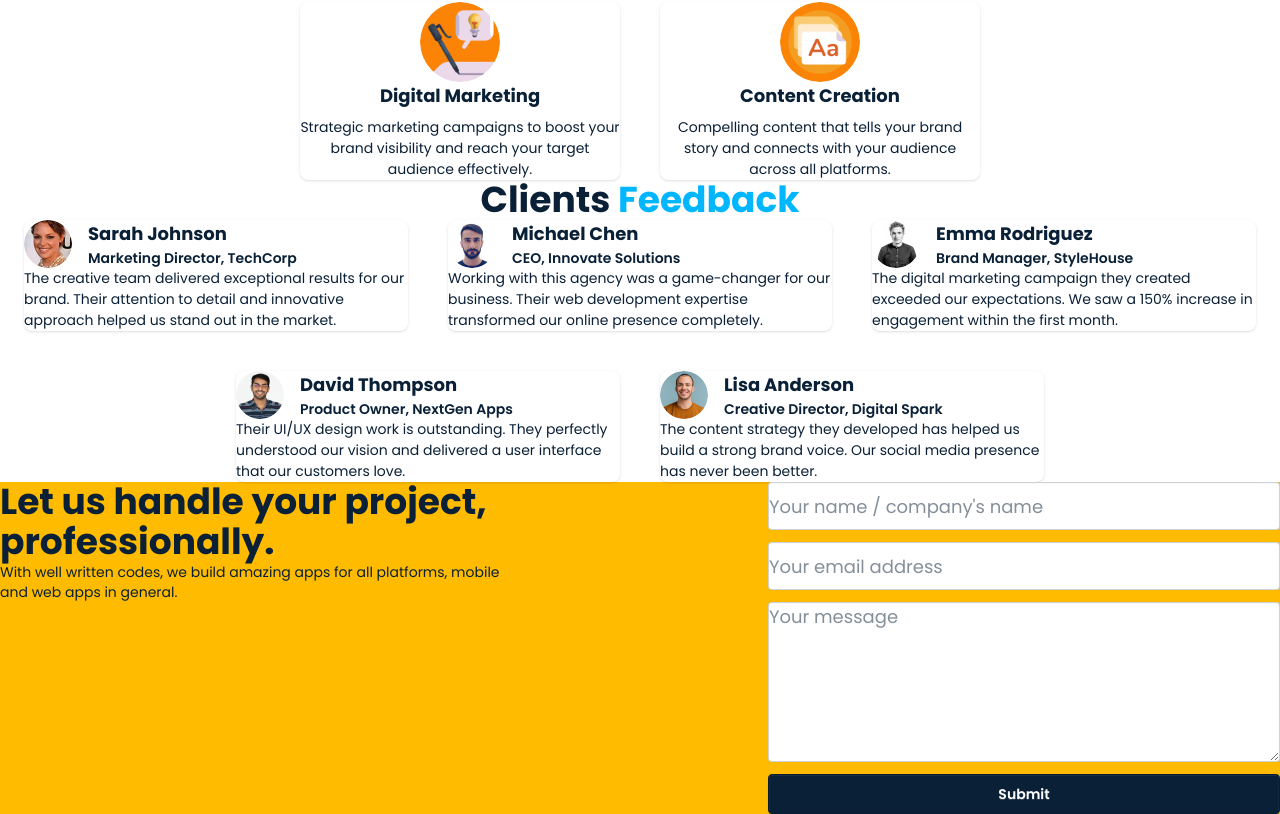
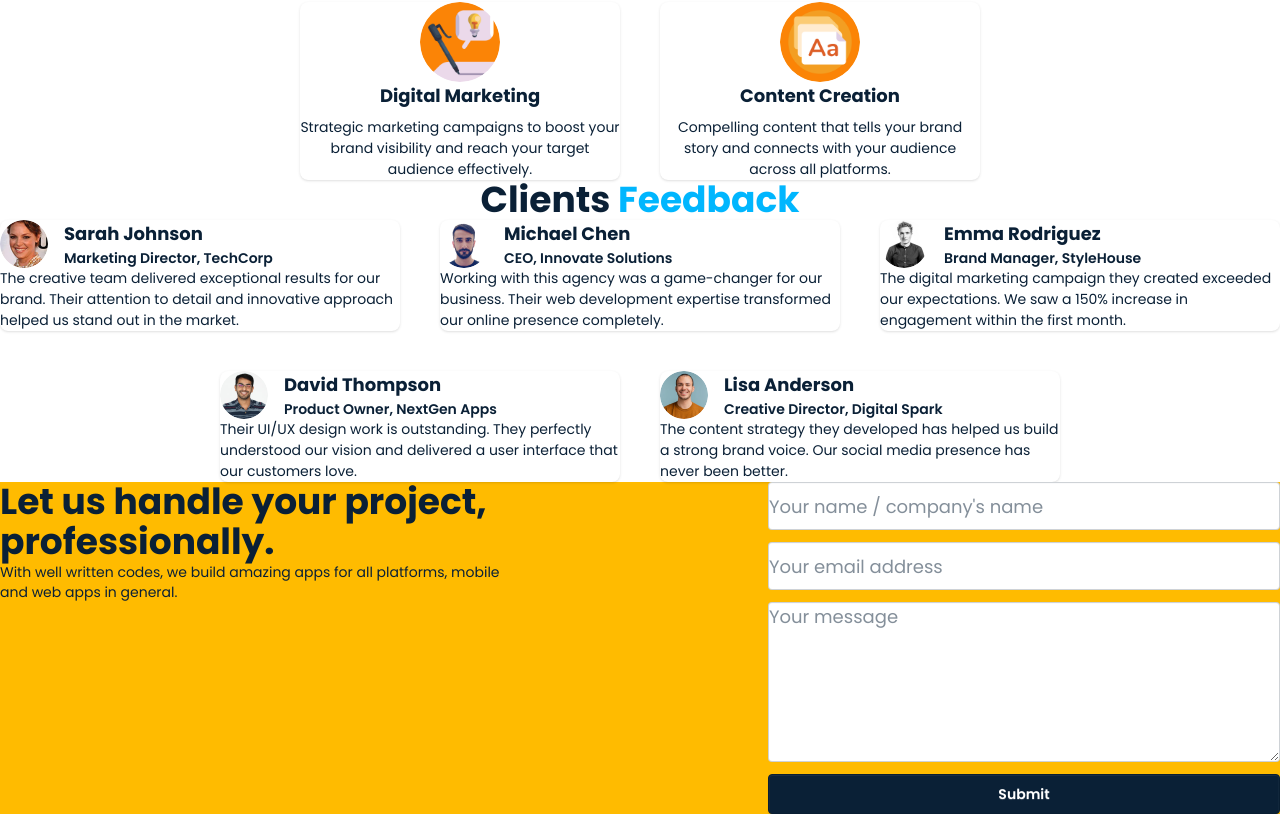
Before and after one commit to akmtasdikulislam/creative-agency, a React (Vite) app in the folder client/: page / in a window 1280 px wide. Shown: the part 1128-1942 px from the top of the page. Built offline with nearby package versions, Linux system fonts and the light colour scheme.

Commit message:
Update ReviewCard: Refine responsive width and sizing for improved layout

```diff
--- a/client/src/components/Home/Reviews/ReviewCard.jsx
+++ b/client/src/components/Home/Reviews/ReviewCard.jsx
@@ -9,7 +9,7 @@ const ReviewCard = ({ review }) => {
   };
 
   return (
-    <div className="card bg-base-100 w-full flex-auto shadow-sm transition-all duration-500 hover:cursor-pointer hover:shadow-2xl focus:shadow-2xl active:shadow-2xl sm:w-96 md:flex-none">
+    <div className="card bg-base-100 sm:max-w-100 w-full flex-auto shadow-sm transition-all duration-500 hover:cursor-pointer hover:shadow-2xl focus:shadow-2xl active:shadow-2xl sm:w-80 md:flex-none lg:w-auto">
       <div className="card-title flex items-center gap-4">
         <figure className="pl-7 pt-10">
           <img
```
